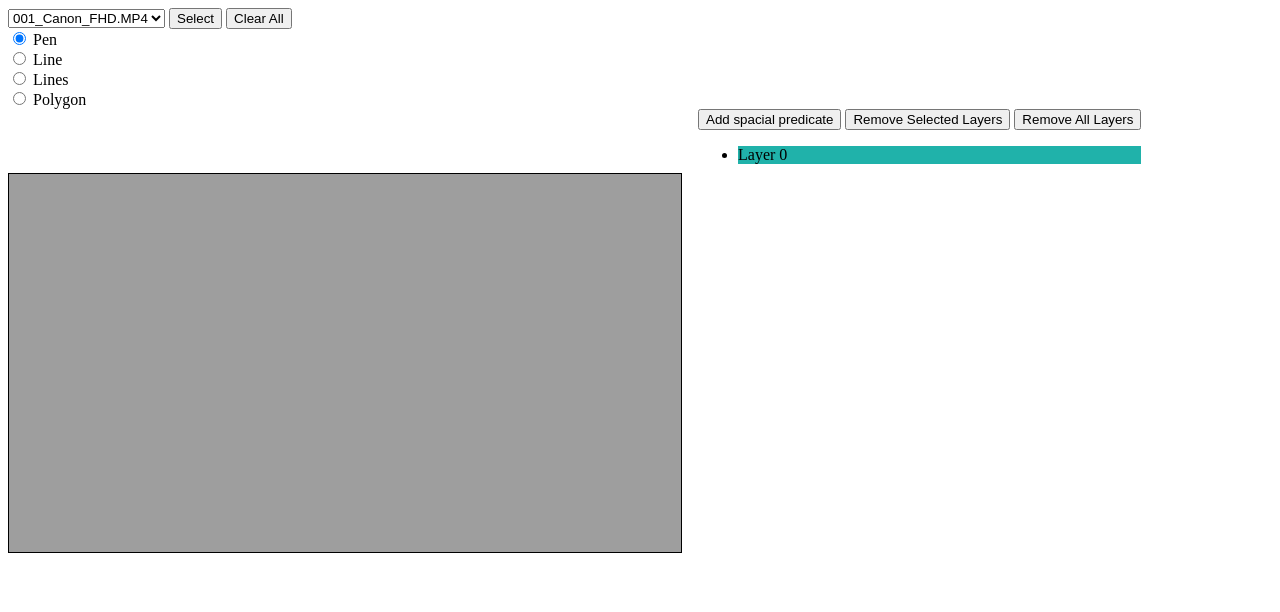
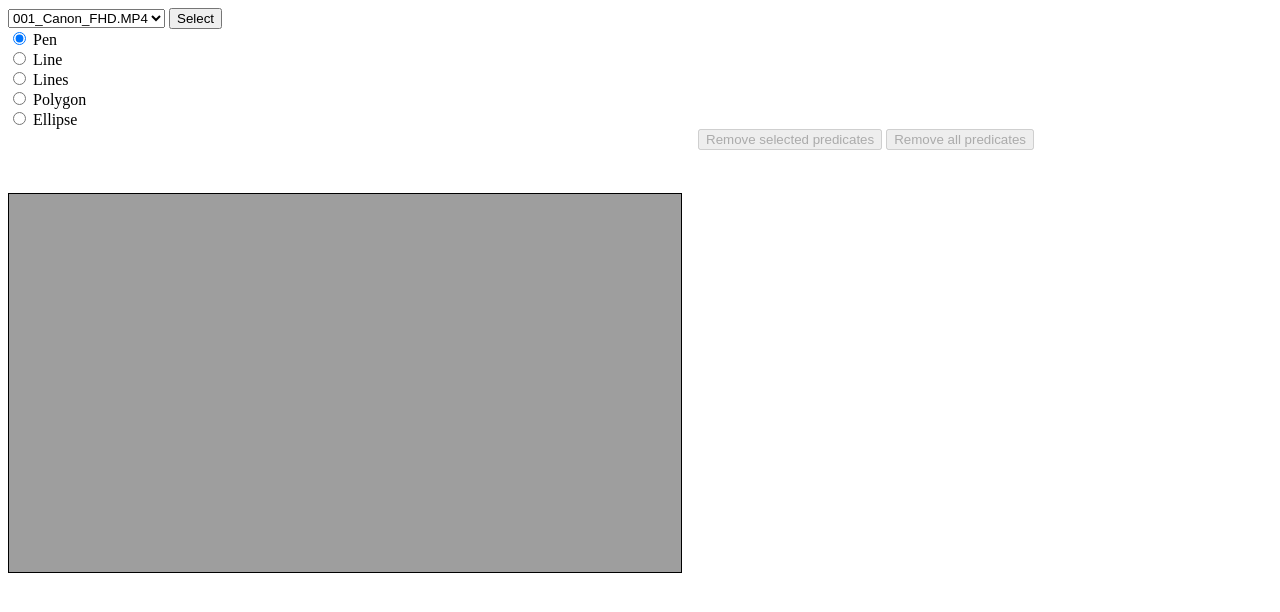
Before and after one commit to nika1768/web, a plain HTML site: page index.html in a window 1280 px wide. Both pictures are taken after a click on the button "Select". Drawn offline with nearby package versions, Linux system fonts and the light colour scheme.

Commit message:
predicates

```diff
--- a/index.html
+++ b/index.html
@@ -18,8 +18,6 @@
 
     <input id="selectVideoBtn" type="button" onclick="selectVideo()" value="Select"></input>
 
-    <input id="clearBtn" type="button" onclick="clearCanvases()" value="Clear All"></input>
-
     <form name="radioForm">
         <!-- Types of drawing -->
         <input type="radio" id="penRadio" name="typeOfDrawing" value="pen" checked="checked">
@@ -29,24 +27,22 @@
         <input type="radio" id="linesRadio" name="typeOfDrawing" value="lines">
         <label for="lines">Lines</label><br>
         <input type="radio" id="polygonRadio" name="typeOfDrawing" value="polygon">
-        <label for="polygon">Polygon</label>
+        <label for="polygon">Polygon</label><br>
+        <input type="radio" id="ellipseRadio" name="typeOfDrawing" value="ellipse">
+        <label for="ellipse">Ellipse</label>
     </form>
 
     <div id="canvasWrapper" class="container">
             <canvas id="imageCanvas" width="672" height="378"></canvas>
             <canvas id="interactiveCanvas" width="672" height="378"></canvas>
-            <!--<canvas class="layerCanvas" layer="0" width="672" height="378"></canvas>-->
     </div>
 
-    <div id="layerManager">
-        <div id="layerManagerMenu">
-            <input id="addLayerBtn" type="button" value="Add spacial predicate" onclick="addLayer()"/>
-            <input id="removeSelectedLayersBtn" type="button" value="Remove Selected Layers" onclick="removeSelectedLayers()"/>
-            <input id="removeAllLayersBtn" type="button" value="Remove All Layers" onclick="removeAllLayers()"/>
+    <div id="predicateManager">
+        <div id="predicateManagerMenu">
+            <input id="removeSelectedPredicatesBtn" type="button" value="Remove selected predicates" onclick="removeSelectedPredicates()"/>
+            <input id="removeAllPredicatesBtn" type="button" value="Remove all predicates" onclick="removeAllPredicates()"/>
         </div>
-        <ul id="layerList">
-            <!-- <li class="layerItem selected" layer="0">Layer0</li> -->
-        </ul>
+        <ul id="predicateList"></ul>
     </div>
 
     <script src="https://ajax.googleapis.com/ajax/libs/jquery/3.4.1/jquery.min.js"></script>
--- a/scripts.js
+++ b/scripts.js
@@ -28,8 +28,7 @@ let pdeltay = 10;
 
 let isMouseDown = false;
 
-let layerCount = 0;
-let layerNumber = 0;
+let predicateNumber = 0;
 
 let activeCanvas;
 let activeContext;
@@ -39,9 +38,9 @@ jQuery.fn.extend({
     clearContext2d: function () { this.each(function () { this.getContext("2d").clearRect(0, 0, this.width, this.height) }) }
 })
 
-$("#layerList").on('click', ".layerItem", function () {
-    //selectLayer($(this).attr("layer"));
-    selectLayer(parseInt($(this).attr("layer")));
+$("#predicateList").on('click', ".predicateItem", function () {
+    //selectPredicate($(this).attr("layer"));
+    selectPredicate(parseInt($(this).attr("layer")));
 })
 
 // Key Manager
@@ -74,13 +73,8 @@ $('form input[type="radio"]').each(function () {
 })
 
 function disableButtons(bool) {
-    document.getElementsByName("typeOfDrawing").forEach((elem) => elem.disabled = bool);
-    document.getElementById("removeSelectedLayersBtn").disabled = bool;
-    document.getElementById("removeAllLayersBtn").disabled = bool;
-    document.getElementById("clearBtn").disabled = bool;
-
-    if (!bool)
-        $("input[name=typeOfDrawing][checked=checked]")[0].click();
+    document.getElementById("removeSelectedPredicatesBtn").disabled = bool;
+    document.getElementById("removeAllPredicatesBtn").disabled = bool;
 }
 
 function selectVideo() {
@@ -89,11 +83,10 @@ function selectVideo() {
     //selectVideoButton.disabled = true;
     //videoSelector.disabled = true;
 
-    layerCount = 0;
-    layerNumber = 0;
+    predicateNumber = 0;
 
-    removeAllLayers();
-    addLayer();
+    removeAllPredicates();
+    //addPredicate();
     switchType("pen");
 
     image.onload = function () {
@@ -103,12 +96,6 @@ function selectVideo() {
     }
 
     image.src = "http://195.113.19.174/camera.php?name=" + videoSelector.value;
-}
-
-function clearCanvases() {
-    clearInteractiveLayer();
-    clearLayers();
-    wasFirstClick = false;
 }
 
 function clearInteractiveLayer() {
@@ -121,11 +108,11 @@ function clearInteractiveLayer() {
  */
 function clearLayers(idxs) {
     if (!idxs) {
-        $("#canvasWrapper .layerCanvas").clearContext2d();
+        $("#canvasWrapper .predicateCanvas").clearContext2d();
     }
     else {
         for (idx of idxs) {
-            $(`#canvasWrapper .layerCanvas[layer = ${idx}]`).clearContext2d();
+            $(`#canvasWrapper .predicateCanvas[layer = ${idx}]`).clearContext2d();
         }
     }
 }
@@ -154,7 +141,6 @@ function switchType(typeOfDrawing) {
         wasFirstClick = false;
     }
 
-    // remove all event listeners
     removeEventListeners();
 
     switch (typeOfDrawing) {
@@ -176,6 +162,8 @@ function switchType(typeOfDrawing) {
             interactiveCanvas.addEventListener('mousedown', onMouseDownPolygon);
             interactiveCanvas.addEventListener('mousemove', onMouseMovePolygon);
             break;
+        case "ellipse":
+            break;
     }
 }
 
@@ -185,6 +173,9 @@ function onMouseDownPen(e) {
     // override default behaviour - move the selection by moving the mouse
     e.preventDefault();
     isMouseDown = true;
+    addCanvas();
+    addPredicate("pen");
+    disableButtons(false);
     const rect = activeCanvas.getBoundingClientRect();
     let x = e.clientX - rect.left;
     let y = e.clientY - rect.top;
@@ -212,6 +203,9 @@ function onMouseMovePen(e) {
 // Line
 
 function onMouseDownLine(e) {
+    if (!wasFirstClick)
+        addCanvas();
+
     // set up current x, y
     const rect = activeCanvas.getBoundingClientRect();
     let x = e.clientX - rect.left;
@@ -222,6 +216,9 @@ function onMouseDownLine(e) {
         // create initiating point
         [fx, fy] = [x, y];
         wasFirstClick = true;
+
+        addPredicate("line");
+        disableButtons(false);
     }
     else {
         clearInteractiveLayer();
@@ -253,6 +250,11 @@ function onMouseMoveLine(e) {
 // Lines
 
 function onMouseDownLines(e) {
+
+    // TODO
+    if (!wasFirstClick)
+        addCanvas();
+
     const rect = activeCanvas.getBoundingClientRect();
     let x = e.clientX - rect.left;
     let y = e.clientY - rect.top;
@@ -260,6 +262,9 @@ function onMouseDownLines(e) {
     if (!wasFirstClick) {
         [fx, fy] = [x, y];
         wasFirstClick = true;
+
+        addPredicate("lines");
+        disableButtons(false);
     }
     else {
         if (isShiftDown) {
@@ -294,6 +299,11 @@ function onMouseMoveLines(e) {
 // Polygon
 
 function onMouseDownPolygon(e) {
+
+    // TODO
+    if (!wasFirstClick)
+        addCanvas();
+
     const rect = activeCanvas.getBoundingClientRect();
     let x = e.clientX - rect.left;
     let y = e.clientY - rect.top;
@@ -303,6 +313,9 @@ function onMouseDownPolygon(e) {
         [px, py] = [x, y];
         [fx, fy] = [x, y];
         wasFirstClick = true;
+
+        addPredicate("polygon");
+        disableButtons(false);
     }
     else {
         // if new point is close enough to the polygon initial point and shift is not pressed, close it
@@ -351,44 +364,43 @@ function onMouseMovePolygon(e) {
     }
 }
 
-// layers
+// -------------------------------------------------------------------------------------------------------------
+// spacial predicates
 
-function addLayer() {
-    let newLayerItem = $(`<li>Layer ${layerNumber}</li>`)
-        .addClass("layerItem")
-        .attr("layer", layerNumber);
-    $("#layerList").append(newLayerItem);
+function addPredicate(typeOfDrawing) {
+    let newPredicateItem = $(`<li>sp ${predicateNumber}: ${typeOfDrawing}</li>`)
+        .addClass("predicateItem")
+        .attr("layer", predicateNumber);
+    $("#predicateList").append(newPredicateItem);
 
-    let newLayerCanvas = $("<canvas></canvas>")
-        .addClass("layerCanvas")
-        .attr("layer", layerNumber)
-        .attr("width", canvasWidth)
-        .attr("height", canvasHeight);
-    $("#canvasWrapper").append(newLayerCanvas);
-
-    selectLayer(layerNumber);
-    switchActiveCanvas(layerNumber);
-    disableButtons(false);
-
-    layerCount++;
-    layerNumber++;
+    selectPredicate(predicateNumber);
+    predicateNumber++;
 }
 
-function selectLayer(layerIdx) {
+function addCanvas() {
+    let newPredicateCanvas = $("<canvas></canvas>")
+    .addClass("predicateCanvas")
+    .attr("layer", predicateNumber)
+    .attr("width", canvasWidth)
+    .attr("height", canvasHeight);
+    $("#canvasWrapper").append(newPredicateCanvas);
+
+    switchActiveCanvas(predicateNumber);
+}
+
+function selectPredicate(predicateIdx) {
     if (isCtrlDown) {
-        $(`#layerList .layerItem[layer = ${layerIdx}]`).addClass("selected");
+        $(`#predicateList .predicateItem[layer = ${predicateIdx}]`).addClass("selected");
     }
     else {
-        $("#layerList .layerItem.selected").removeClass("selected");
-        $(`#layerList .layerItem[layer = ${layerIdx}]`).addClass("selected");
-        switchActiveCanvas(layerIdx);
+        $("#predicateList .predicateItem.selected").removeClass("selected");
+        $(`#predicateList .predicateItem[layer = ${predicateIdx}]`).addClass("selected");
     }
 }
 
-function removeAllLayers() {
-    $("#layerList .layerItem").remove();
-    $("#canvasWrapper .layerCanvas").remove();
-    layerCount = 0;
+function removeAllPredicates() {
+    $("#predicateList .predicateItem").remove();
+    $("#canvasWrapper .predicateCanvas").remove();
 
     // clean up interactive layer
     if (wasFirstClick) {
@@ -396,16 +408,14 @@ function removeAllLayers() {
         wasFirstClick = false;
     }
 
-    removeEventListeners();
     disableButtons(true);
 }
 
-function removeSelectedLayers() {
-    $("#layerList .layerItem").each(function () {
+function removeSelectedPredicates() {
+    $("#predicateList .predicateItem").each(function () {
         if (this.classList.contains("selected")) {
             this.remove();
-            layerCount--;
-            $(`#canvasWrapper .layerCanvas[layer=${this.getAttribute("layer")}]`).remove();
+            $(`#canvasWrapper .predicateCanvas[layer=${this.getAttribute("layer")}]`).remove();
         }
     })
 
@@ -415,33 +425,17 @@ function removeSelectedLayers() {
         wasFirstClick = false;
     }
 
-    // at least one layerItem exists - switch active canvas
-    if ($("#layerList .layerItem").length) {
-        switchActiveCanvas();
+    // if at least one predicateItem exists - select the last one
+    if ($("#predicateList .predicateItem").length) {
+        let layerToSelect = $("#predicateList .predicateItem").last().attr("layer");
+        selectPredicate(layerToSelect);
     }
     else {
-        removeEventListeners();
         disableButtons(true);
     }
 }
 
-function switchActiveCanvas(layerIdx) {
-    // index is not specified, find some index
-    if (!layerIdx) {
-        let layerToSelect;
-        // at least one layerItem is selected - switch active canvas to the first selected one
-        if ($("#layerList .layerItem").hasClass("selected")) {
-            layerToSelect = $("#layerList .layerItem.selected").first();
-            layerIdx = layerToSelect.attr("layer");
-        }
-        // nothing is selected, select the first one from the list
-        else {
-            layerToSelect = $("#layerList .layerItem").first();
-            layerToSelect.addClass("selected");
-            layerIdx = layerToSelect.attr("layer");
-        }
-    }
-
-    activeCanvas = $(`#canvasWrapper .layerCanvas[layer = ${layerIdx}]`)[0];
+function switchActiveCanvas(predicateIdx) {
+    activeCanvas = $(`#canvasWrapper .predicateCanvas[layer = ${predicateIdx}]`)[0];
     activeContext = activeCanvas.getContext("2d");
 }
--- a/styles.css
+++ b/styles.css
@@ -15,7 +15,7 @@ canvas {
     position: absolute;
 }
 
-.layerItem {
+.predicateItem {
     cursor: pointer;
 }
 
@@ -27,7 +27,7 @@ canvas {
     z-index: 5;
 }
 
-#layerManager {
+#predicateManager {
     padding-left: 690px;
     float: left;
 }
```
